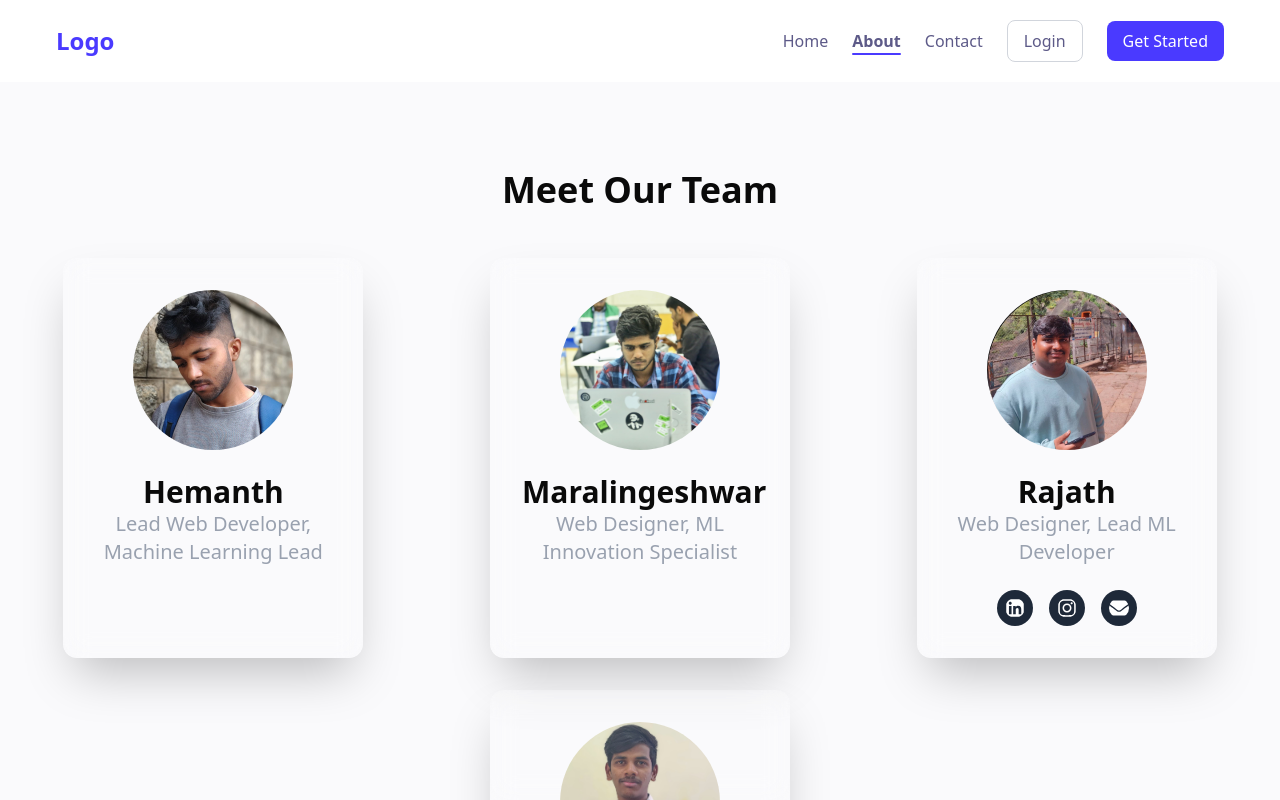
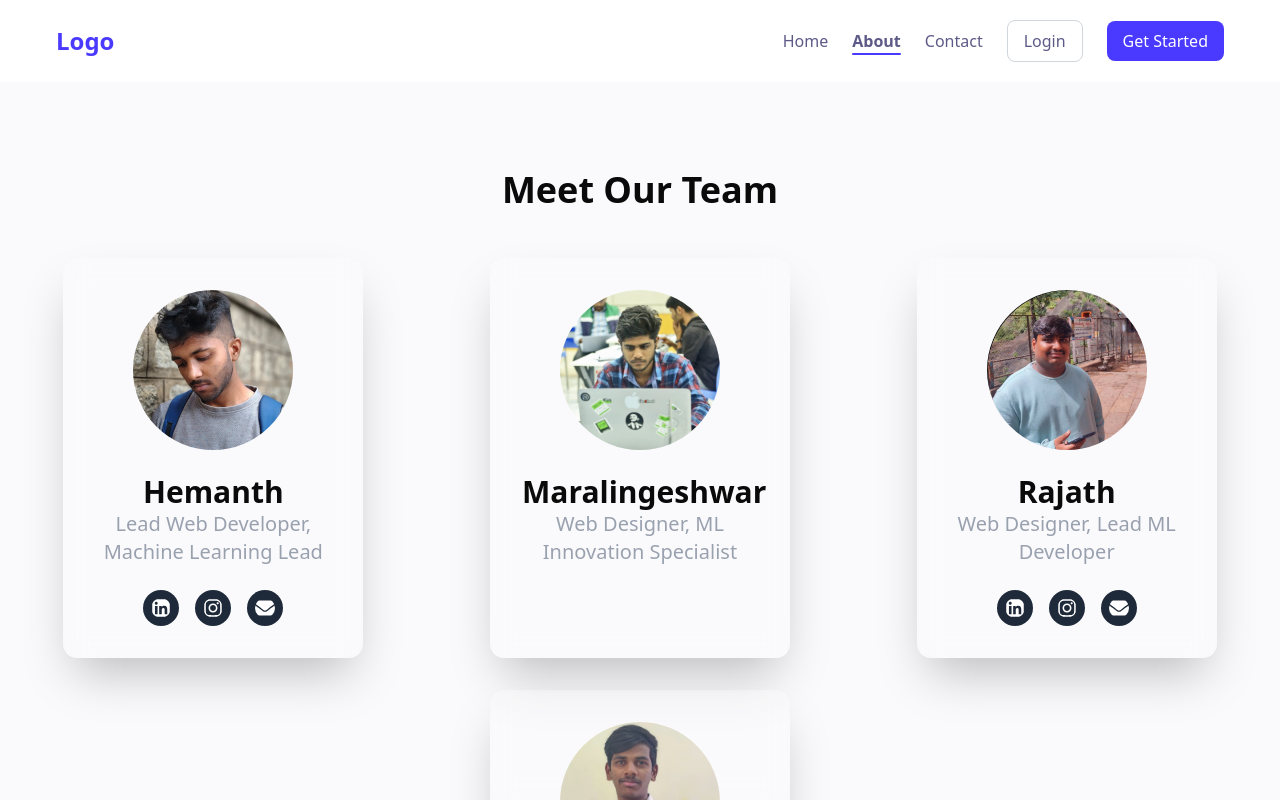
Before and after one commit to zennyMe17/ethicra, a Next.js app: page /about in a window 1280 px wide. Built offline with nearby package versions, Linux system fonts and the light colour scheme; no server answers.

Commit message:
Update data.ts

```diff
--- a/app/data.ts
+++ b/app/data.ts
@@ -15,9 +15,9 @@ export interface TeamMember {
       name: "Hemanth",
       image: "/images/Hemanth.jpeg",
       roles: ["Lead Web Developer", "Machine Learning Lead"],
-      linkedin: "",
-      instagram: "",
-      email: "",
+      linkedin: "https://www.linkedin.com/in/hemanth-s-b239b02b3",
+      instagram: "https://www.instagram.com/hemanth_go_w_da?utm_source=qr&igsh=MWhrMHBldnVxcW94YQ==",
+      email: "gowda.hemanth.1718@gmail.com",
     },
     {
       id: 2,
```
